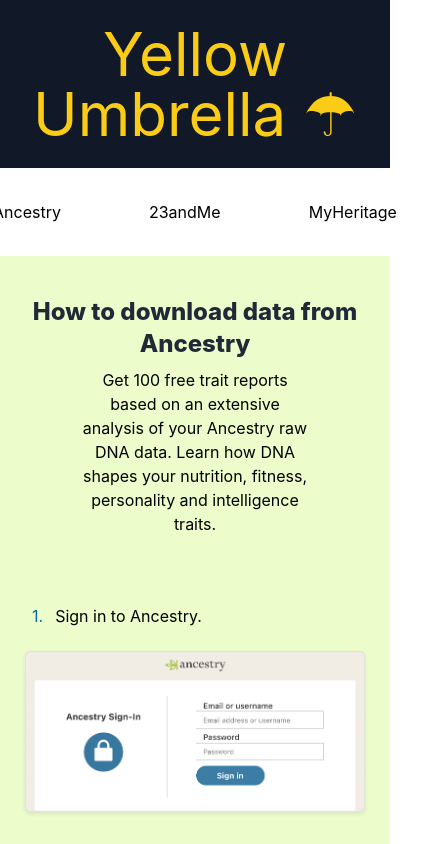
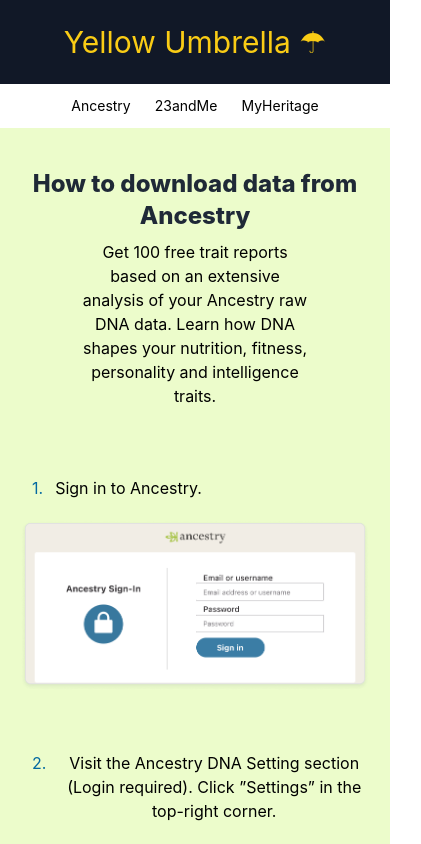
Before and after one commit to billionshealth/yellow-umbrella, a React (Create React App) app: page / in a window 390 px wide. Shown: the top 844 px of the page, 421 px wide, since content can reach past the window. Built offline with nearby package versions, Linux system fonts and the light colour scheme.

Commit message:
Responsiveness update

```diff
--- a/src/components/Navbar.js
+++ b/src/components/Navbar.js
@@ -2,18 +2,18 @@
 
 const Navbar = () => {
   return (
-    <nav className="navbar">
-      <div className="relative text-yellow-400 bg-gray-900 text-center text-bold mx-0 p-6 text-6xl">
+    <nav className="navbar sm:w-full">
+      <div className="relative w-full text-yellow-400 bg-gray-900 text-center text-bold mx-0 p-6 xl:text-6xl md:text-5xl sm:text-3xl">
         Yellow Umbrella ☂
       </div>
-      <div className="links flex flex-row justify-center ">
-        <button className=" rounded-full m-5 p-3 px-6 text-lightGray bg-midGray baseline hover:bg-lime-100 hover:duration-300 ">
+      <div className="links flex  justify-center m-auto md:w-full sm:w-2/12">
+        <button className=" rounded-full m-5 p-3 px-6 sm:p-2  xl:m-5 sm:m-1 sm:text-sm md:text-base lg:text-lg text-lightGray bg-midGray baseline hover:bg-lime-100 hover:duration-300 ">
           <Link to="/">Ancestry</Link>
         </button>
-        <button className=" rounded-full m-5 p-3 px-6 text-lightGray bg-midGray baseline hover:bg-lime-100 hover:duration-300">
+        <button className=" rounded-full m-5 p-3 px-6 sm:p-2  xl:m-5 sm:m-1 sm:text-sm md:text-base lg:text-lg text-lightGray bg-midGray baseline hover:bg-lime-100 hover:duration-300">
           <Link to="/23andme">23andMe</Link>
         </button>
-        <button className=" rounded-full m-5 p-3 px-6 text-lightGray bg-midGray baseline hover:bg-lime-100 hover:duration-300 ">
+        <button className=" rounded-full m-5 p-3 px-6 sm:p-2  xl:m-5 sm:m-1 sm:text-sm md:text-base lg:text-lg text-lightGray bg-midGray baseline hover:bg-lime-100 hover:duration-300 ">
           <Link to="/myheritage">MyHeritage</Link>
         </button>
       </div>
```
